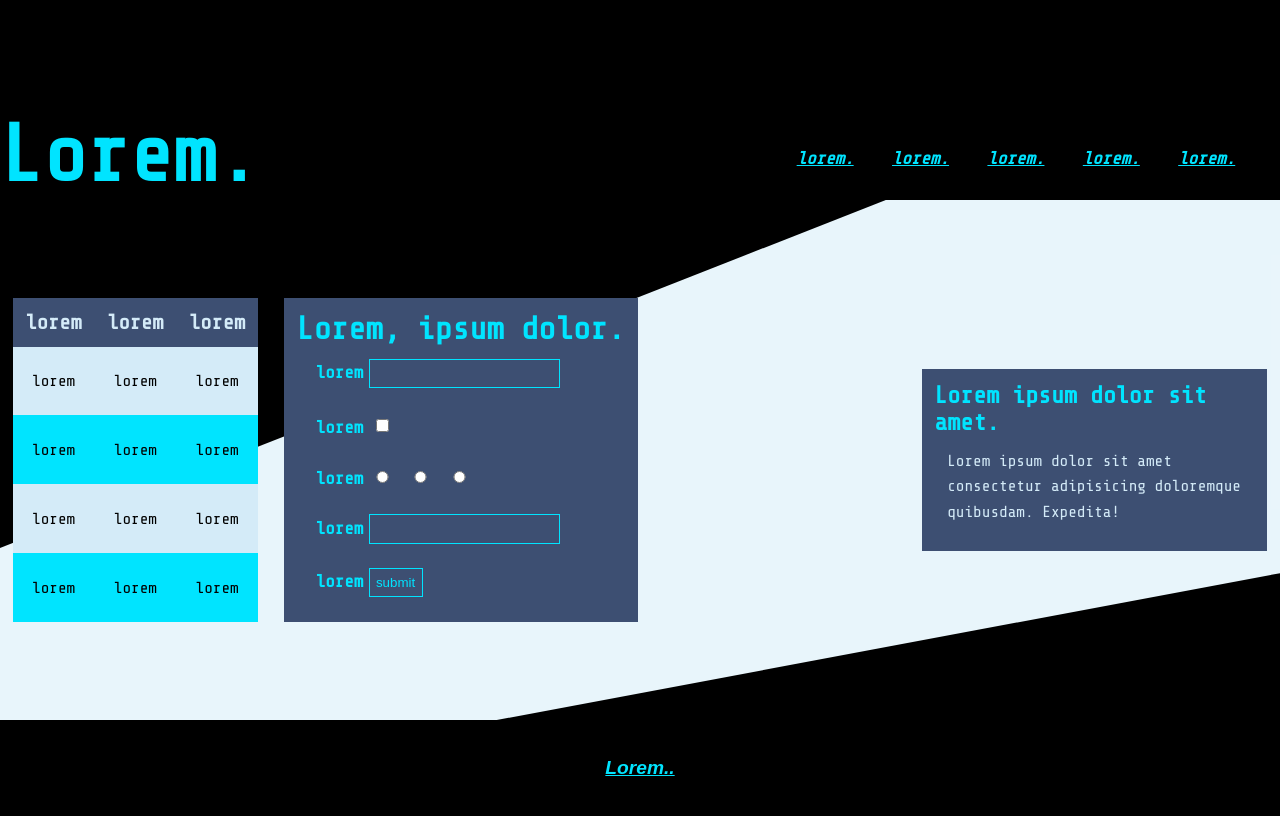
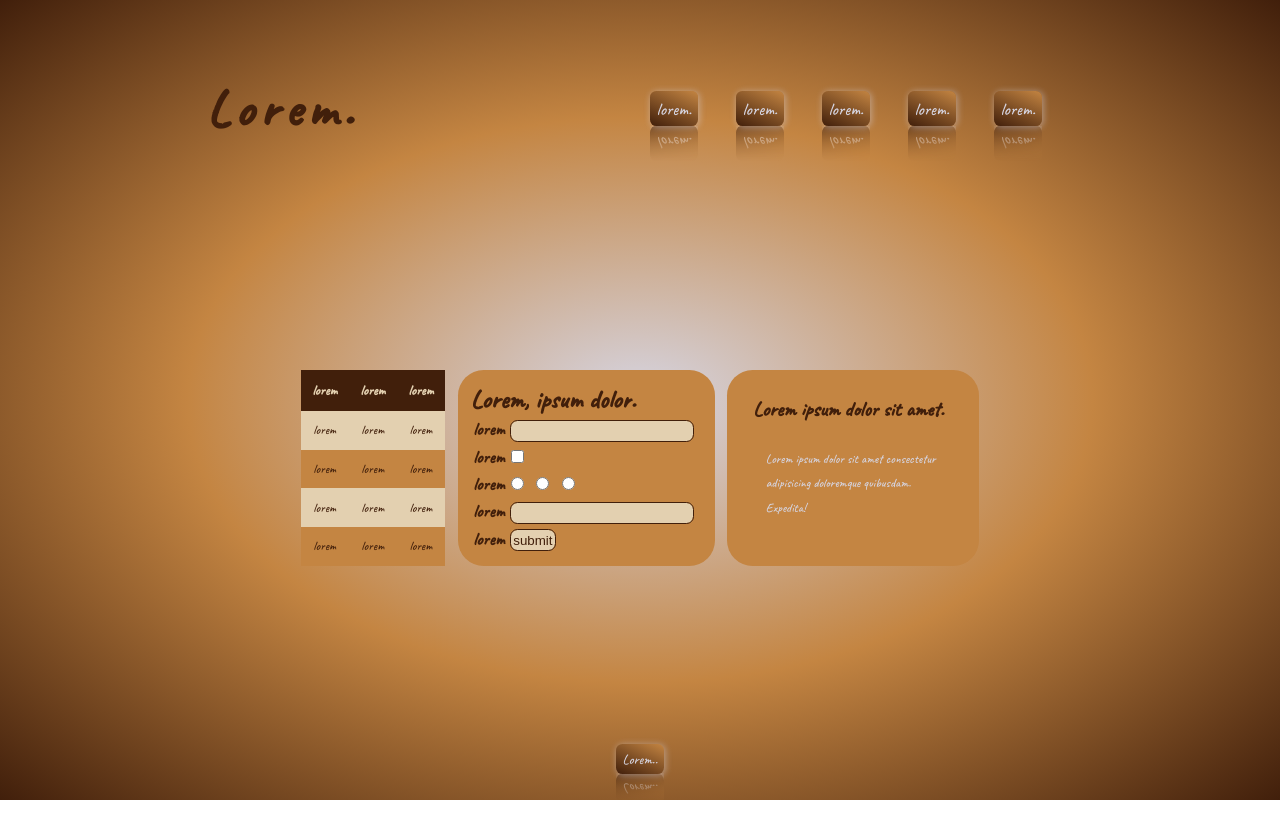
Before and after one commit to hiphop200199/Atmos.CSS, a plain HTML site: page try-css.html in a window 1280 px wide. Drawn offline with nearby package versions, Linux system fonts and the light colour scheme; a web font is replaced by a local one.

Commit message:
擴充溫暖焦糖樣式

```diff
--- a/Atmos.css
+++ b/Atmos.css
@@ -1,5 +1,6 @@
 @import url("https://fonts.googleapis.com/css2?family=Hina+Mincho&display=swap");
 @import url('https://fonts.googleapis.com/css2?family=Prompt:wght@600&family=Share+Tech+Mono&display=swap');
+@import url('https://fonts.googleapis.com/css2?family=Caveat:wght@500&display=swap');
 /*<link rel="preconnect" href="https://fonts.googleapis.com" />
     <link rel="preconnect" href="https://fonts.gstatic.com" crossorigin />
     <link
@@ -7,6 +8,7 @@
       rel="stylesheet"
     />
     <link href="https://fonts.googleapis.com/css2?family=Share+Tech+Mono&display=swap" rel="stylesheet">
+    <link href="https://fonts.googleapis.com/css2?family=Caveat:wght@500&display=swap" rel="stylesheet">
     預先下載google fonts相關程式碼
     */
 * {
@@ -514,3 +516,235 @@ padding: 0.5vmax;
   cursor: pointer;
   font-size: 1.2rem;
 }
+
+/*溫暖焦糖感風格的樣式，前綴為caramel-...。
+顏色選擇(16進位色號，不區分大小寫):
+1.#C48542
+2.#411F0B
+3.#E3D0B0
+4.#D6D5E2
+*/
+
+.caramel-container {
+  display: flex;
+  flex-direction: column;
+  justify-content: center;
+  align-items: center;
+  min-height: 100vh;
+  width: 100%;
+  overflow-x: hidden;
+  font-family: 'Caveat', cursive;
+}
+
+.caramel-h1{
+  font-size: 4vw;
+  letter-spacing: 0.5vw;
+  color: #411F0B;
+}
+.caramel-h2{
+  font-size: 2.8vw;
+  color: #411F0B;
+}
+.caramel-h3{
+  font-size: 2.5vw;
+  color: #411F0B;
+}
+.caramel-h4{
+  font-size: 2vw;
+  color: #411F0B;
+}
+.caramel-h5{
+  font-size: 1.6vw;
+  color: #411F0B;
+}
+.caramel-h6{
+  font-size: 1.2vw;
+  color: #411F0B;
+}
+.caramel-navbar{
+  padding: 1vmax;
+}
+.caramel-ul {
+  list-style-type: none;
+}
+.caramel-li{
+  float: right;
+}
+.caramel-a-link {
+  display: inline-block;
+  padding: 0.5vmax;
+  margin-inline: 1.5vmax;
+  border-radius: 0.5vmax;
+  background-image:linear-gradient(25deg,#411F0B,#C48542);
+  color: #D6D5E2;
+  font-size: 1.1rem;
+  box-shadow: 1px 1px 6px 1px  #d6d5e26b;
+  -webkit-box-reflect: below 0px linear-gradient(to top,rgba(0,0,0,0.6),rgba(0,0,0,0.01)) ;
+}
+.caramel-a-link:link,.caramel-a-link:visited, .caramel-a-link:hover,.caramel-a-link:active{
+  text-decoration: none;
+}
+
+
+.caramel-all {
+  display: flex;
+  padding: 2vmax;
+ justify-content: space-between;
+  flex-direction: column;
+  align-items: center;
+  width: 100%;
+  height: 100vh;
+  background-image: radial-gradient(#D6D5E2,#C48542,#411F0B);
+}
+.caramel-header{
+  display: flex;
+  justify-content: space-around;
+  align-items: center;
+  padding: 4vmax;
+   width: 100%;
+}
+.caramel-article{
+  display: flex;
+  width: 100%;
+  justify-content: center;
+
+}
+.caramel-table{
+  border-collapse: collapse;
+  text-align: center;
+ margin-inline: 1vw;
+
+}
+
+.caramel-tr-header{
+  background-color: #411F0B;
+
+
+}
+.caramel-tr-data{
+  background-color:  #E3D0B0;
+
+}
+.caramel-tr-data:nth-child(2n){
+  background-color:  #C48542;
+
+}
+.caramel-th{
+  color: #E3D0B0;
+  font-size: 1.1vw;
+  font-weight: 700;
+  padding: 0.9vmax;
+}
+.caramel-td{
+  color: #411F0B;
+  font-size: 1vw;
+  padding: 0.2vmax ;
+}
+.caramel-form{
+  border-radius: 2vmax;
+  display: flex;
+  flex-direction: column;
+  justify-content: center;
+  padding: 1vmax;
+  background-color: #C48542;
+
+}
+.caramel-label{
+  color: #411F0B;
+  font-size: 1.1rem;
+  font-weight: 700;
+  padding: 0.2vmax;
+}
+.caramel-input-text{
+outline:1.5px solid #411F0B;
+border-radius: 0.5vmax;
+border: none;
+margin-inline: 0.5vmax;
+caret-color: #411F0B;
+background-color: #E3D0B0;
+color: #411F0B;
+padding: 0.2vmax;
+}
+.caramel-input-password{
+  outline:1.5px solid #411F0B;
+  border-radius: 0.5vmax;
+  border: none;
+  margin-inline: 0.5vmax;
+  caret-color: #411F0B;
+  background-color: #E3D0B0;
+  color: #411F0B;
+  padding: 0.2vmax;
+}
+.caramel-input-checkbox{
+  position: relative;
+  width: 1vmax;
+  height: 1vmax;
+  border-radius: 0.5vmax;
+  background-color: #E3D0B0;
+  margin-inline: 0.5vmax;
+  caret-color: #411F0B;
+  padding: 0.2vmax;
+}
+.caramel-input-radio{
+  position: relative;
+  width: 1vmax;
+  height: 1vmax;
+  border-radius: 50%;
+  background-color: #E3D0B0;
+  margin-inline: 0.5vmax;
+  padding: 0.2vmax;
+  caret-color: #411F0B;
+}
+
+.caramel-input-submit{
+  outline:1.5px solid #411F0B;
+  border-radius: 0.5vmax;
+  border: none;
+  cursor: pointer;
+  margin-inline: 0.5vmax;
+  caret-color: #411F0B;
+  background-color: #E3D0B0;
+  color: #411F0B;
+  padding: 0.2vmax;
+}
+.caramel-aside{
+  border-radius: 2vmax;
+  margin-inline: 1vw;
+  display: flex;
+  padding: 2vmax;
+  flex-direction: column;
+  width: 35ch;
+  background-color: #C48542;
+
+
+}
+.caramel-p{
+  margin-top: 1vmax;
+  padding: 1vmax;
+  line-height: 1.9;
+  color: #D6D5E2;
+  font-size: 1vw;
+}
+.caramel-footer{
+  display: flex;
+
+  justify-content: center;
+  align-items: center;
+  padding: 5vmax;
+   width: 100%;
+
+}
+.caramel-button{
+  margin-inline: 1vmax;
+
+  background-image:linear-gradient(25deg,#411F0B,#C48542);
+  border-radius: 0.5vmax;
+  border: none;
+  padding: 0.5vmax;
+  cursor: pointer;
+  font-size: 1.1vw;
+  font-family: 'Caveat', cursive;
+  color: #D6D5E2;
+  box-shadow: 1px 1px 6px 1px  #d6d5e26b;
+  -webkit-box-reflect: below 0px linear-gradient(to top,rgba(0,0,0,0.6),rgba(0,0,0,0.01)) ;
+}
--- a/try-css.html
+++ b/try-css.html
@@ -18,111 +18,124 @@
       href="https://fonts.googleapis.com/css2?family=Share+Tech+Mono&display=swap"
       rel="stylesheet"
     />
+    <link
+      href="https://fonts.googleapis.com/css2?family=Caveat:wght@500&display=swap"
+      rel="stylesheet"
+    />
     <link rel="stylesheet" href="Atmos.css" />
   </head>
   <body>
-    <div class="tech-container">
-      <header class="tech-header">
-        <h1 class="tech-h1">Lorem.</h1>
-        <nav class="tech-navbar">
-          <ul class="tech-ul">
-            <li class="tech-li">
-              <a class="tech-a-link" href="https://www.google.com/">lorem.</a>
+    <div class="caramel-container">
+      <main class="caramel-all">
+        <header class="caramel-header">
+          <h1 class="caramel-h1">Lorem.</h1>
+          <nav class="caramel-navbar">
+            <ul class="caramel-ul">
+              <li class="caramel-li">
+                <a class="caramel-a-link" href="https://www.google.com/"
+                  >lorem.</a
+                >
               </li>
-            <li class="tech-li">
-              <a class="tech-a-link" href="https://www.google.com/">lorem.</a>
+              <li class="caramel-li">
+                <a class="caramel-a-link" href="https://www.google.com/"
+                  >lorem.</a
+                >
               </li>
-            <li class="tech-li">
-              <a class="tech-a-link" href="https://www.google.com/">lorem.</a>
+              <li class="caramel-li">
+                <a class="caramel-a-link" href="https://www.google.com/"
+                  >lorem.</a
+                >
               </li>
-            <li class="tech-li">
-              <a class="tech-a-link" href="https://www.google.com/">lorem.</a>
+              <li class="caramel-li">
+                <a class="caramel-a-link" href="https://www.google.com/"
+                  >lorem.</a
+                >
               </li>
-            <li class="tech-li">
-              <a class="tech-a-link" href="https://www.google.com/">lorem.</a>
+              <li class="caramel-li">
+                <a class="caramel-a-link" href="https://www.google.com/"
+                  >lorem.</a
+                >
               </li>
             </ul>
           </nav>
         </header>
-      <main class="tech-main">
-        <article class="tech-article">
-          <table class="tech-table">
-            <thead class="tech-thead">
-              <tr class="tech-tr-header">
-                <th class="tech-th">lorem</th>
-                <th class="tech-th">lorem</th>
-                <th class="tech-th">lorem</th>
+
+        <article class="caramel-article">
+          <table class="caramel-table">
+            <thead class="caramel-thead">
+              <tr class="caramel-tr-header">
+                <th class="caramel-th">lorem</th>
+                <th class="caramel-th">lorem</th>
+                <th class="caramel-th">lorem</th>
               </tr>
             </thead>
-            <tbody class="tech-tbody">
-              <tr class="tech-tr-data">
-                <td class="tech-td">lorem</td>
-                <td class="tech-td">lorem</td>
-                <td class="tech-td">lorem</td>
+            <tbody class="caramel-tbody">
+              <tr class="caramel-tr-data">
+                <td class="caramel-td">lorem</td>
+                <td class="caramel-td">lorem</td>
+                <td class="caramel-td">lorem</td>
               </tr>
-              <tr class="tech-tr-data">
-                <td class="tech-td">lorem</td>
-                <td class="tech-td">lorem</td>
-                <td class="tech-td">lorem</td>
+              <tr class="caramel-tr-data">
+                <td class="caramel-td">lorem</td>
+                <td class="caramel-td">lorem</td>
+                <td class="caramel-td">lorem</td>
               </tr>
-              <tr class="tech-tr-data">
-                <td class="tech-td">lorem</td>
-                <td class="tech-td">lorem</td>
-                <td class="tech-td">lorem</td>
+              <tr class="caramel-tr-data">
+                <td class="caramel-td">lorem</td>
+                <td class="caramel-td">lorem</td>
+                <td class="caramel-td">lorem</td>
               </tr>
-              <tr class="tech-tr-data">
-                <td class="tech-td">lorem</td>
-                <td class="tech-td">lorem</td>
-                <td class="tech-td">lorem</td>
+              <tr class="caramel-tr-data">
+                <td class="caramel-td">lorem</td>
+                <td class="caramel-td">lorem</td>
+                <td class="caramel-td">lorem</td>
               </tr>
             </tbody>
-            <tfoot class="tech-tfoot"></tfoot>
+            <tfoot class="caramel-tfoot"></tfoot>
           </table>
 
-          <form class="tech-form" action="">
-            <h4 class="tech-h4">Lorem, ipsum dolor.</h4>
-            <label class="tech-label"
-              >lorem<input class="tech-input-text" type="text"
+          <form class="caramel-form" action="">
+            <h4 class="caramel-h4">Lorem, ipsum dolor.</h4>
+            <label class="caramel-label"
+              >lorem<input class="caramel-input-text" type="text"
             /></label>
-            <label class="tech-label"
+            <label class="caramel-label"
               >lorem<input
-                class="tech-input-checkbox"
+                class="caramel-input-checkbox"
                 type="checkbox"
                 name=""
                 id=""
             /></label>
-            <label class="tech-label"
-              >lorem<input class="tech-input-radio" type="radio" /><input
-                class="tech-input-radio"
-                type="radio" /><input class="tech-input-radio" type="radio"
+            <label class="caramel-label"
+              >lorem<input class="caramel-input-radio" type="radio" /><input
+                class="caramel-input-radio"
+                type="radio" /><input class="caramel-input-radio" type="radio"
             /></label>
-            <label class="tech-label"
+            <label class="caramel-label"
               >lorem<input
-                class="tech-input-password"
+                class="caramel-input-password"
                 type="password"
                 name=""
                 id=""
             /></label>
-            <label class="tech-label"
+            <label class="caramel-label"
               >lorem<input
-                class="tech-input-submit"
+                class="caramel-input-submit"
                 type="submit"
                 value="submit"
             /></label>
           </form>
-        </article>
-
-        <aside class="tech-aside">
-          <h5 class="tech-h5">Lorem ipsum dolor sit amet.</h5>
-          <p class="tech-p">
+          <aside class="caramel-aside">
+            <h5 class="caramel-h5">Lorem ipsum dolor sit amet.</h5>
+            <p class="caramel-p">
               Lorem ipsum dolor sit amet consectetur adipisicing doloremque
               quibusdam. Expedita!
             </p>
           </aside>
+        </article>
+
+        <button class="caramel-button">Lorem..</button>
       </main>
-      <footer class="tech-footer">
-        <button class="tech-button">Lorem..</button>
-      </footer>
     </div>
   </body>
 </html>
```
Lines whose indentation alone changed are shown as unchanged.
